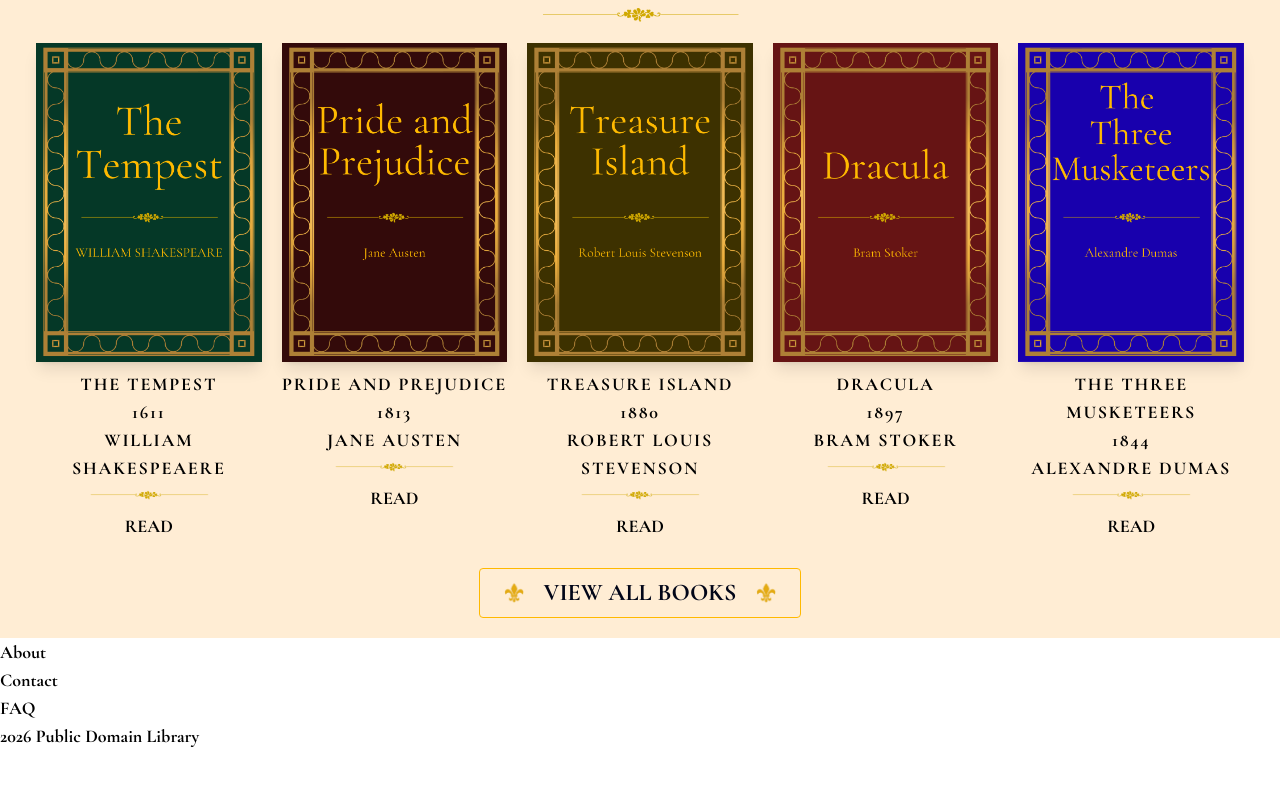
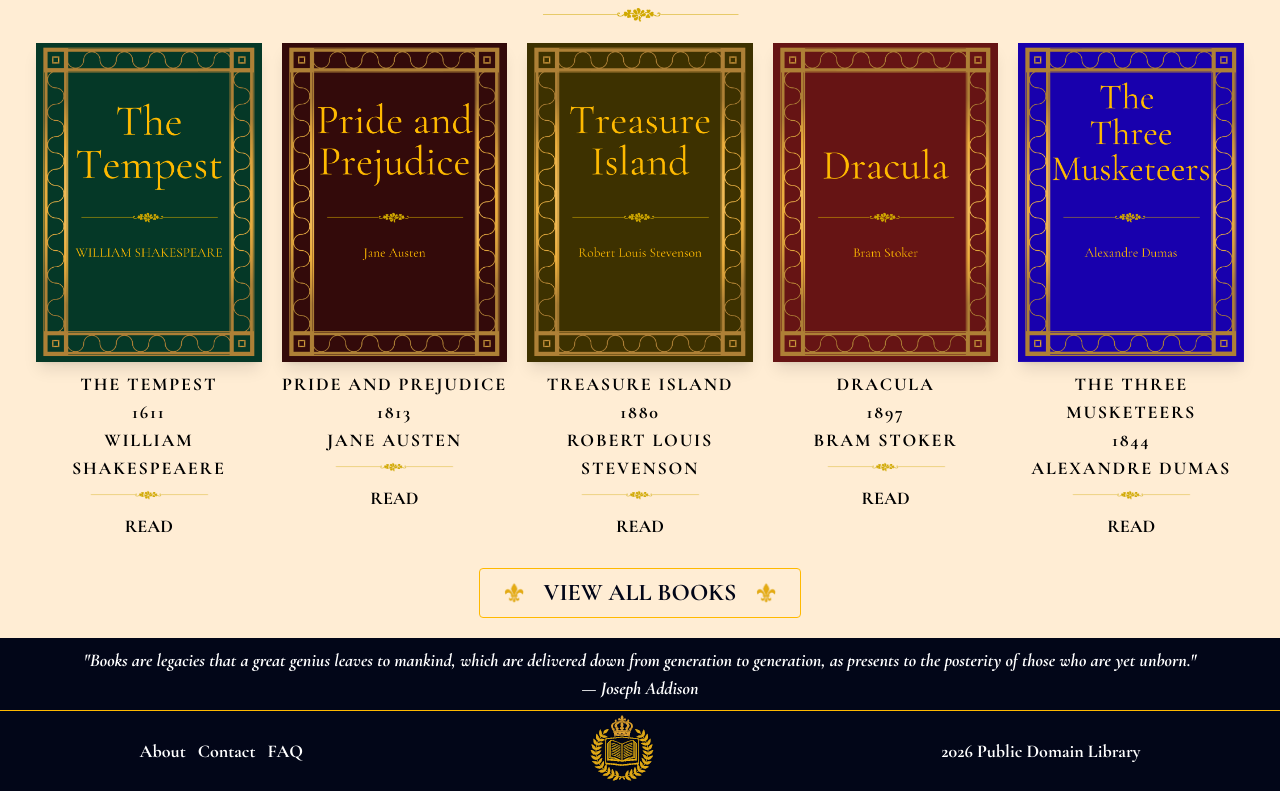
Before and after one commit to Kyle-Panuringan/Public-Domain-Library, a React (Vite) app: page / in a window 1280 px wide. Shown: the part 1854-2645 px from the top of the page. Before the commit the page ends 2604 px from the top, so only its background shows below. Built offline with nearby package versions, Linux system fonts and the light colour scheme.

Commit message:
Add css footer design

```diff
--- a/src/components/Footer.jsx
+++ b/src/components/Footer.jsx
@@ -1,15 +1,34 @@
+import logo from "../assets/logo.svg";
+
 function Footer() {
   return (
-    <footer>
+    <footer className="bg-slate-950 text-white">
+      <div>
+        <p className="text-center p-2 border-b border-amber-400 italic">
+          <span>
+            "Books are legacies that a great genius leaves to mankind,
+            which are delivered down from generation to generation,
+            as presents to the posterity of those who are yet unborn."
+          </span><br />
+          <span>— Joseph Addison</span>
+        </p>
+      </div>
+
+      <div className="flex flex-col md:flex-row items-center justify-around items-center">
         <nav>
-        <ul>
+          <ul className="flex gap-3">
             <li><a href="">About</a></li>
             <li><a href="">Contact</a></li>
             <li><a href="">FAQ</a></li>
           </ul>
         </nav>
 
+        <img src={logo} alt="Public Domain Library Logo"
+                            className="w-10 lg:w-20 h-10 lg:h-auto"
+        />
+
         <p>{new Date().getFullYear()} Public Domain Library</p>
+      </div>
     </footer>
   )
 }
```
Lines whose indentation alone changed are shown as unchanged.
